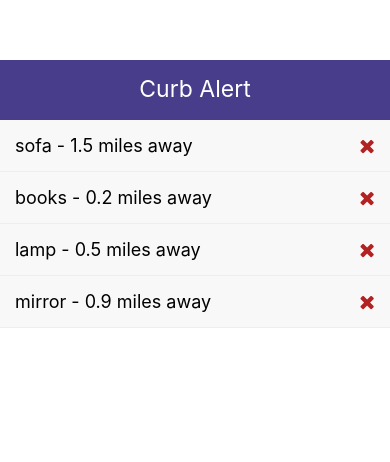
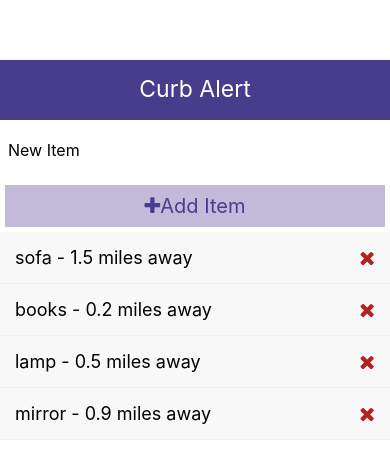
Before and after one commit to ETS-ReactNative5/CurbAlert, a React Native app: screen / in a window 390 px wide. Shown: the top 462 px of the page. Built offline with nearby package versions, Linux system fonts and the light colour scheme.

Commit message:
add AddItem function

```diff
--- a/App.js
+++ b/App.js
@@ -1,8 +1,10 @@
 import React, {useState} from 'react';
 import {View, Text, StyleSheet, Image, FlatList} from 'react-native';
+import 'react-native-get-random-values';
+import {v4 as uuid} from 'uuid';
 import Header from './components/Header';
-import {v4 as uuid} from 'uuid';
 import ListItem from './components/ListItem';
+import AddItem from './components/AddItem';
 
 const App = () => {
   const [items, setItems] = useState([
@@ -18,9 +20,16 @@
     });
   };
 
+  const addItem = text => {
+    setItems(prevItems => {
+      return [{id: uuid(), text}, ...prevItems];
+    });
+  };
+
   return (
     <View style={styles.container}>
       <Header />
+      <AddItem addItem={addItem} />
       <FlatList
         data={items}
         renderItem={({item}) => (
--- /dev/null
+++ b/components/AddItem.js
@@ -0,0 +1,49 @@
+import {
+  StyleSheet,
+  Text,
+  View,
+  TextInput,
+  TouchableOpacity,
+} from 'react-native';
+import Icon from 'react-native-vector-icons/dist/FontAwesome';
+import React, {useState} from 'react';
+
+const AddItem = ({title, addItem}) => {
+  const [text, setText] = useState('');
+  const onChange = textValue => setText(textValue);
+  return (
+    <View>
+      <TextInput
+        placeholder="New Item"
+        style={styles.input}
+        onChangeText={onChange}
+      />
+      <TouchableOpacity style={styles.btn} onPress={() => addItem(text)}>
+        <Text style={styles.btnText}>
+          <Icon name="plus" size={20} />
+          Add Item
+        </Text>
+      </TouchableOpacity>
+    </View>
+  );
+};
+
+export default AddItem;
+
+const styles = StyleSheet.create({
+  input: {
+    height: 60,
+    padding: 8,
+    fontSize: 16,
+  },
+  btn: {
+    backgroundColor: '#c2bad8',
+    padding: 9,
+    margin: 5,
+  },
+  btnText: {
+    color: 'darkslateblue',
+    fontSize: 20,
+    textAlign: 'center',
+  },
+});
--- a/components/ListItem.js
+++ b/components/ListItem.js
@@ -1,6 +1,6 @@
 import {StyleSheet, Text, View, TouchableOpacity} from 'react-native';
 import React from 'react';
-import Icon from 'react-native-vector-icons/dist/FontAwesome'; // this won't likely work...?
+import Icon from 'react-native-vector-icons/dist/FontAwesome';
 
 const ListItem = props => {
   const {item, deleteItem} = props;
@@ -10,7 +10,6 @@
         <Text style={styles.listItemText}>
           {item.text} - {item.distance} miles away
         </Text>
-        {/* this won't work until I import vector icons correctly */}
         <Icon
           name="remove"
           size={20}
```
Also changed, not shown: 1 other file (tests, documents, lock files or other folders).
